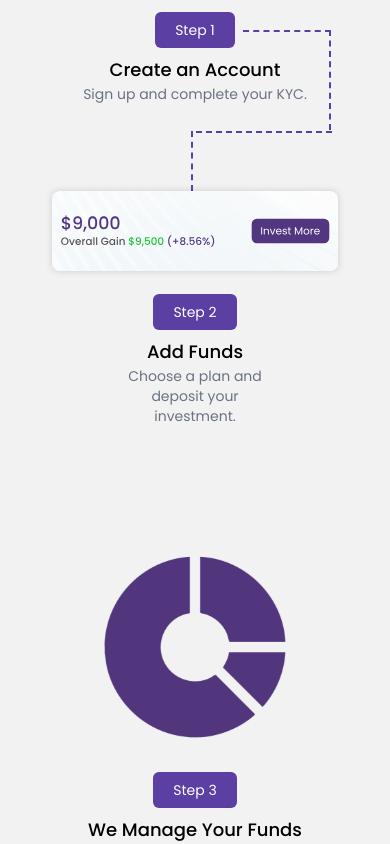
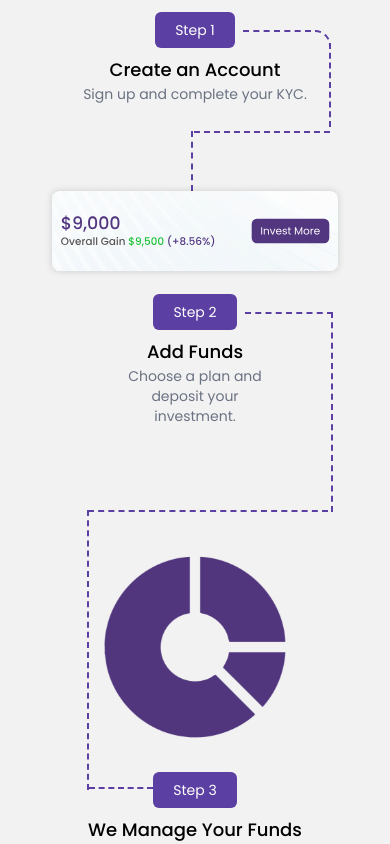
Before and after one commit to Lakshya77089/Growwin, a React (Vite) app: page / in a window 390 px wide. Shown: the part 6340-7184 px from the top of the page. Built offline with nearby package versions, Linux system fonts and the light colour scheme.

Commit message:
till roadmap of Home page

```diff
--- a/src/components/Home/Section4.tsx
+++ b/src/components/Home/Section4.tsx
@@ -262,7 +262,7 @@ const Section4 = () => {
           top-1/2
           left-full
           ml-2
-          w-22
+          w-17
           border-t-2
           border-dashed
           border-[#5b3fa3]
@@ -272,10 +272,10 @@ const Section4 = () => {
               <span
                 className="
           absolute
-          top-[20%]
+          top-[34%]
           -right-6
           mt-0
-          h-25
+          h-21
           border-l-2
           border-dashed
           border-[#5b3fa3]
@@ -283,9 +283,25 @@ const Section4 = () => {
               />
               <span
   className="
+    pointer-events-none
+    absolute
+    top-[20%]
+    -right-6
+    w-4
+    h-4
+    border-t-2
+    border-r-2
+    border-dashed
+    border-[#5b3fa3]
+    rounded-tr-full
+  "
+/>
+
+              <span
+                className="
           absolute
           top-[130%]
-          left-[47%]
+          left-[46%]
           ml-2
           w-34
           border-t-2
@@ -317,9 +333,70 @@ const Section4 = () => {
             <img src={addFundsSvg} className="w-[300px] rounded-xl" />
 
             <div className="text-center md:w-full w-[40%]">
-              <span className="inline-block bg-[#5b3fa3] text-white text-sm px-5 py-2 rounded-md mb-2">
-                Step 2
+              <span className="relative inline-block bg-[#5b3fa3] text-white text-sm px-5 py-2 rounded-md mb-2">
+                Step 2{/* HORIZONTAL DOTTED LINE */}
+                <span
+                  className="
+          absolute
+          top-1/2
+          left-full
+          ml-2
+          w-22
+          border-t-2
+          border-dashed
+          border-[#5b3fa3]
+        "
+                />
+                <span
+                className="
+          absolute
+          top-[50%]
+          -right-24
+          mt-0
+          h-50
+          border-l-2
+          border-dashed
+          border-[#5b3fa3]
+        "
+              />
+               <span
+                className="
+          absolute
+          top-[600%]
+          -right-[110%]
+          ml-2
+          w-60
+          border-t-2
+          border-dashed
+          border-[#5b3fa3]
+        "
+              />
+              <span
+                className="
+          absolute
+          top-[600%]
+          -left-[80%]
+          mt-0
+          h-70
+          border-l-2
+          border-dashed
+          border-[#5b3fa3]
+        "
+              />
+              <span
+                  className="
+          absolute
+          top-[1370%]
+          right-[100%]
+          ml-2
+          w-16
+          border-t-2
+          border-dashed
+          border-[#5b3fa3]
+        "
+                />
               </span>
+
               <h4 className="text-lg font-medium">Add Funds</h4>
               <p className="text-sm text-gray-500">
                 Choose a plan and deposit your investment.
@@ -328,7 +405,7 @@ const Section4 = () => {
           </div>
 
           {/* ===== STEP 3 (CENTER) ===== */}
-          <div className="flex flex-col items-center text-center">
+          <div className="flex flex-col items-center text-center ">
             <img src={manageFundsSvg} className="w-[250px] mt-4 rounded-xl" />
             <div className="text-center w-[60%]">
               <span className="inline-block bg-[#5b3fa3] text-white text-sm px-5 py-2 rounded-md mb-2">
--- a/src/components/Home/Section7.tsx
+++ b/src/components/Home/Section7.tsx
@@ -1,3 +1,5 @@
+import { useRef } from "react";
+
 const carouselData = [
   {
     id: "01",
@@ -25,28 +27,55 @@ const carouselData = [
   },
 ];
 
-import { useRef } from "react";
-
 const Section7 = () => {
   const sliderRef = useRef<HTMLDivElement>(null);
 
   return (
-    <section className="w-full py-15 bg-[#F2F2F2] overflow-hidden">
+    <section className="w-full py-20 bg-[#F2F2F2] overflow-hidden">
       <div className="w-full mx-auto px-6">
+
         {/* ===== Heading ===== */}
         <div className="text-center mb-20">
-          <h2 className="text-5xl font-poppins-bold text-[#2D2D2D]">
+          <h2 className="text-4xl md:text-5xl font-poppins-bold text-[#2D2D2D]">
             Meet Our <span className="text-[#5b3fa3]">Team</span>
           </h2>
         </div>
 
-        {/* ===== Carousel ===== */}
-        <div
-          className="
-    ml-[calc((100vw-80rem)/2)]
-    pl-6
-  "
-        >
+        {/* ================= MOBILE STACK (NO CAROUSEL) ================= */}
+        <div className="block md:hidden space-y-16">
+          {carouselData.map((item) => (
+            <div key={item.id}>
+              {/* IMAGE */}
+              <div className="rounded-3xl overflow-hidden shadow-lg">
+                <img
+                  src={item.image}
+                  alt={item.title}
+                  className="w-full h-[220px] object-cover"
+                />
+              </div>
+
+              {/* TEXT */}
+              <div className="mt-6 font-[var(--font-poppins)]">
+                <div className="flex items-center gap-3 mb-3">
+                  <span className="text-[#5b3fa3] font-semibold text-lg">
+                    {item.id}
+                  </span>
+                  <span className="text-gray-400">—</span>
+                  <h4 className="text-lg font-semibold text-[#2D2D2D]">
+                    {item.title}
+                  </h4>
+                </div>
+
+                <p className="text-sm text-justify text-gray-600 leading-relaxed">
+                  {item.desc}
+                </p>
+              </div>
+            </div>
+          ))}
+        </div>
+
+        {/* ================= DESKTOP CAROUSEL ================= */}
+        <div className="hidden md:block ml-[calc((100vw-80rem)/2)] pl-6">
           <div
             ref={sliderRef}
             className="
@@ -71,13 +100,13 @@ const Section7 = () => {
                 </div>
 
                 {/* TEXT */}
-                <div className="mt-8 max-w-[520px] font-[var(--font-poppins)]  font-regular">
+                <div className="mt-8 max-w-[520px] font-[var(--font-poppins)]">
                   <div className="flex items-center gap-3 mb-3">
                     <span className="text-[#5b3fa3] font-semibold text-lg">
                       {item.id}
                     </span>
                     <span className="text-gray-400">—</span>
-                    <h4 className="text-lg font-poppins-semibold text-[#2D2D2D]">
+                    <h4 className="text-lg font-semibold text-[#2D2D2D]">
                       {item.title}
                     </h4>
                   </div>
@@ -90,6 +119,7 @@ const Section7 = () => {
             ))}
           </div>
         </div>
+
       </div>
     </section>
   );
--- a/src/components/common/ContactUs.tsx
+++ b/src/components/common/ContactUs.tsx
@@ -31,10 +31,11 @@ const ContactUs = () => {
 
             {/* Message */}
             <input
-              type="text"
+                type="text"
               placeholder="Enter your Message here"
               className="
-                flex-1
+                w-full
+                md:flex-1
                 h-[56px]
                 px-6
                 rounded-full
@@ -51,6 +52,8 @@ const ContactUs = () => {
               className="
                 h-[56px]
                 px-8
+                md:w-auto
+                w-full
                 rounded-full
                 bg-[#5b3fa3]
                 text-white
@@ -65,7 +68,7 @@ const ContactUs = () => {
           </div>
 
           {/* Note */}
-          <p className="text-xs text-gray-500 mt-6 text-center max-w-3xl">
+          <p className="text-xs  text-gray-500 mt-6 text-center max-w-3xl">
             Note : If you have any questions or need further information,
             please don&apos;t hesitate to contact us. We&apos;re here to help!
           </p>
--- a/src/components/common/Footer.tsx
+++ b/src/components/common/Footer.tsx
@@ -123,7 +123,7 @@ const Footer = () => {
           </div>
 
           {/* DISCLAIMER */}
-          <p className="textsm text-white/70 leading-relaxed font-[var(--font-poppins)]  font-regular mt-8">
+          <p className="text-base text-white/70 leading-relaxed font-[var(--font-poppins)] text-justify md:text-left  font-regular mt-8">
             Growwin Capital offers investment services in forex, stocks,
             commodities, crypto, and real estate. All investments carry market
             risks, including possible loss of capital. Past performance is not a
```
Lines whose indentation alone changed are shown as unchanged.
